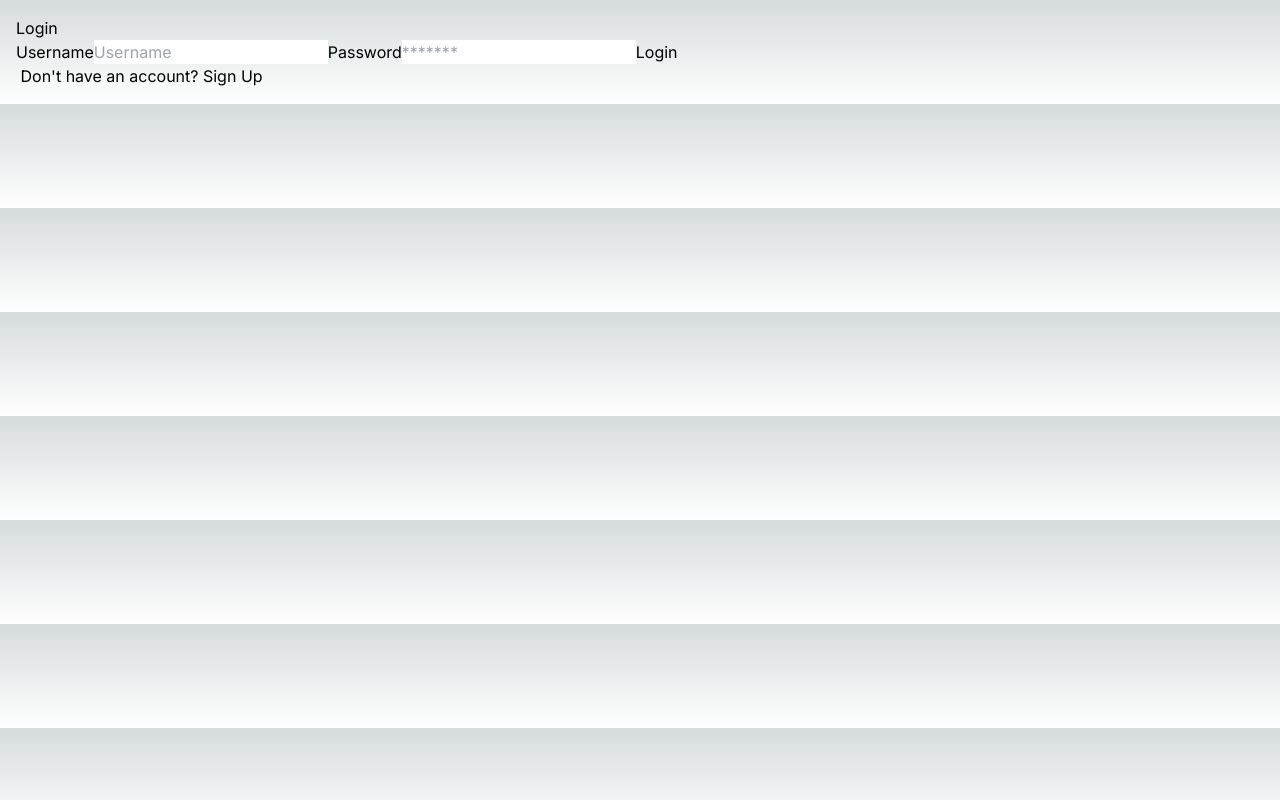
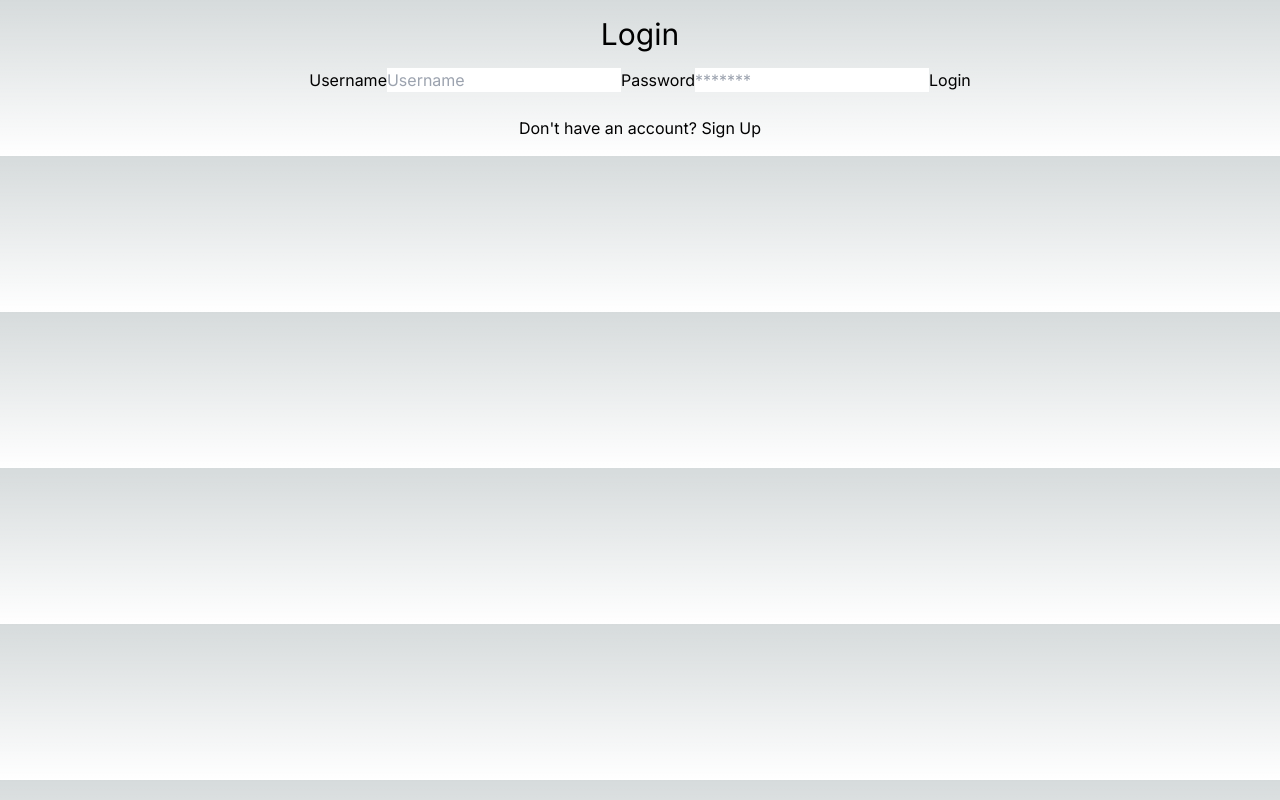
Before and after one commit to segvndo/YourBeat-TS, a Next.js app: page /login in a window 1280 px wide. Built offline with nearby package versions, Linux system fonts and the light colour scheme.

Commit message:
Style login form

```diff
--- a/app/login/page.tsx
+++ b/app/login/page.tsx
@@ -25,8 +25,8 @@ const Login: React.FC<LoginProps> = () => {
 
   return (
     <div className="auth-form-container">
-      <h2 >Login</h2>
-      <div className="login-form">
+      <h2 className="text-3xl flex flex-center justify-center mb-4">Login</h2>
+      <div className="login-form flex flex-center justify-center">
         <label htmlFor="username">Username</label>
         <input value={username} onChange={(e) => setUsername(e.target.value)} type="text" placeholder="Username" id="username" name="username" />
         <label htmlFor="password">Password</label>
@@ -34,7 +34,7 @@ const Login: React.FC<LoginProps> = () => {
         <button onClick={handleSubmit}>Login</button>
       </div>
       &nbsp;
-      <Link href="/register" >Don't have an account? Sign Up</Link>
+      <Link href="/register" className="login-form flex flex-center justify-center">Don't have an account? Sign Up</Link>
     </div>
   )
 }
```
